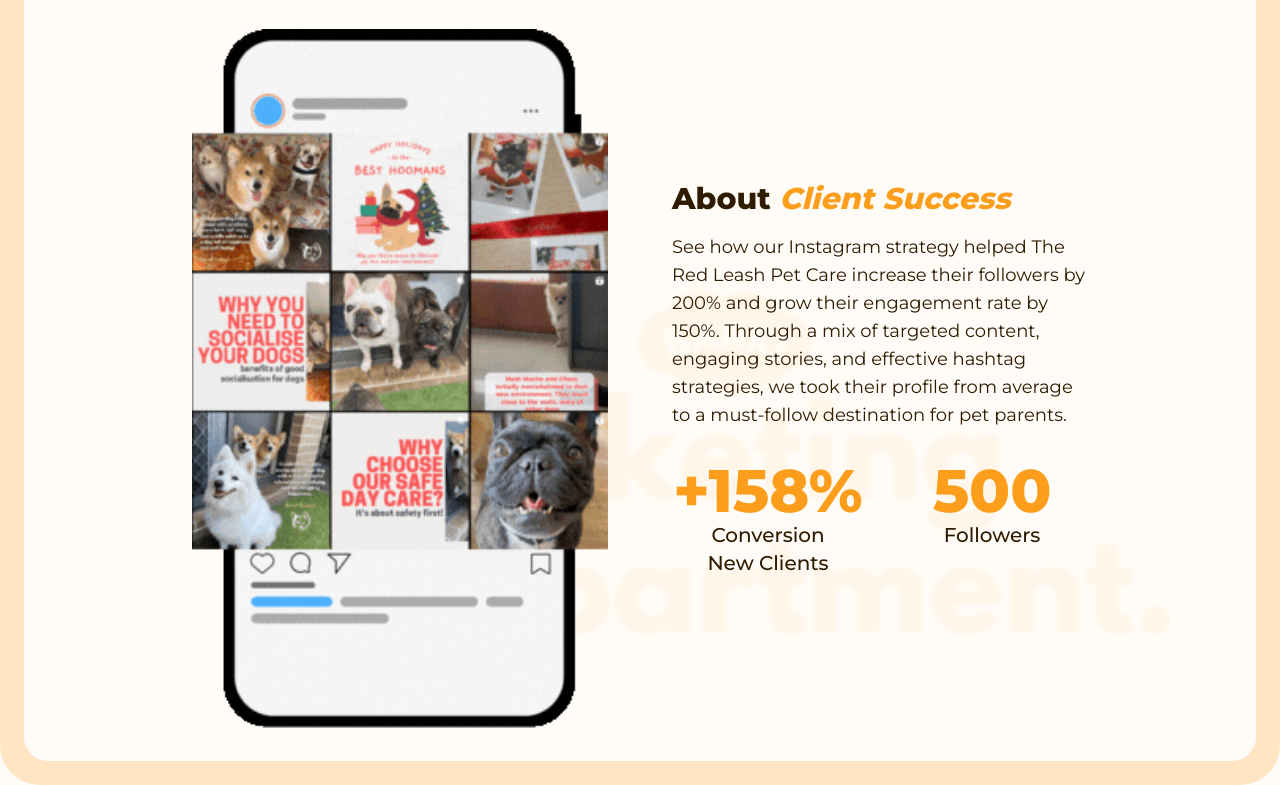
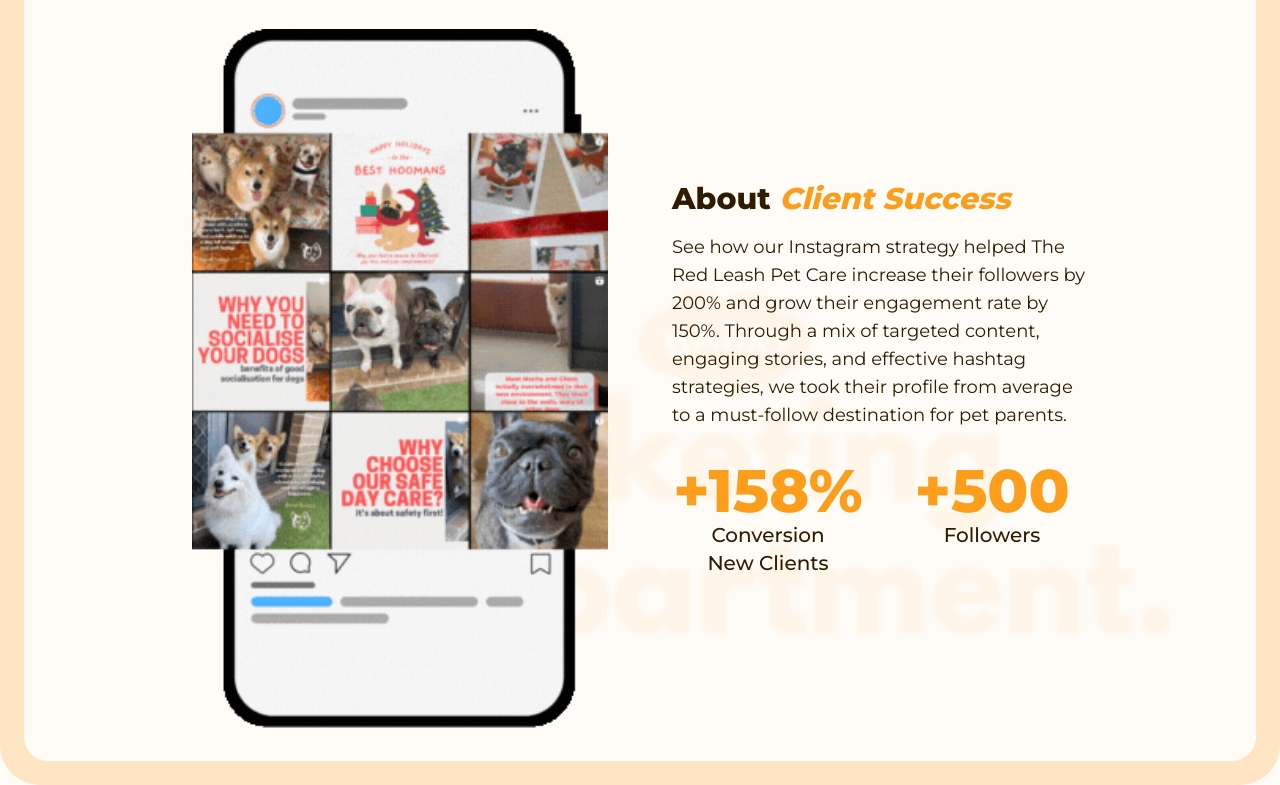
Before and after one commit to davepvelasco/thebarketingdepartment.com, a plain HTML site: page index.html in a window 1280 px wide. Shown: the part 2735-3520 px from the top of the page. Drawn offline with nearby package versions, Linux system fonts and the light colour scheme.

Commit message:
Add + to follower conversion

```diff
--- a/index.html
+++ b/index.html
@@ -204,7 +204,8 @@
 	</section>
 
 	<!-- Paw-some Services Section -->
-	<div class="bg-gradient-to-b from-[#FFEBD200] to-[#FFA02859] rounded-b-[2rem] lg:rounded-b-full pb-16 mt-16 lg:mt-0  p-4 lg:p-0">
+	<div
+		class="bg-gradient-to-b from-[#FFEBD200] to-[#FFA02859] rounded-b-[2rem] lg:rounded-b-full pb-16 mt-16 lg:mt-0  p-4 lg:p-0">
 		<section class="container flex flex-col justify-center gap-16 lg:min-h-screen mx-auto services-section">
 			<div class="text-center">
 				<!-- Title -->
@@ -388,7 +389,7 @@
 							</p>
 						</div>
 						<div>
-							<p class="text-[#FC9E1B] text-6xl font-extrabold" data-stat="500">0</p>
+							<p class="text-[#FC9E1B] text-6xl font-extrabold">+<span data-stat="500">0</span></p>
 							<p class="text-xl font-medium">
 								Followers
 							</p>
```
